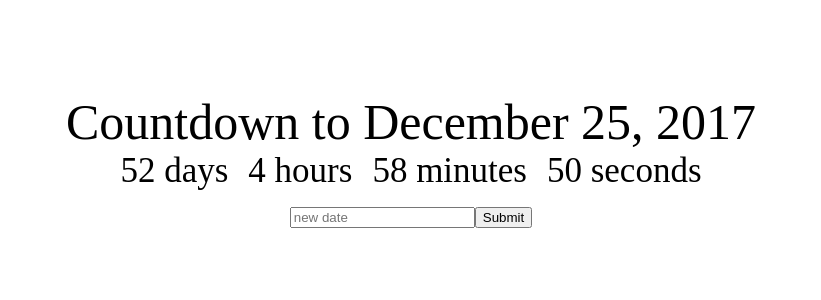
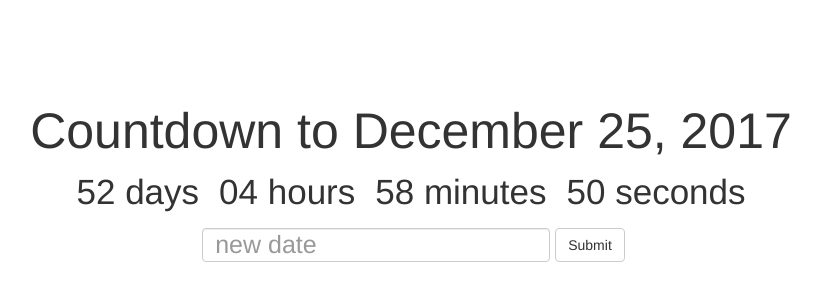
Before and after one commit to wes337/countdown-champ, a React (Create React App) app: page / in a window 1280 px wide. Shown: the part 160-460 px from the top of the page, without its empty margins (229-1050 px from the left). Built offline with nearby package versions, Linux system fonts and the light colour scheme.

Commit message:
added css and final app

```diff
--- a/package.json
+++ b/package.json
@@ -4,6 +4,7 @@
   "private": true,
   "dependencies": {
     "react": "^16.0.0",
+    "react-bootstrap": "^0.31.5",
     "react-dom": "^16.0.0",
     "react-scripts": "1.0.16"
   },
--- a/public/index.html
+++ b/public/index.html
@@ -19,6 +19,8 @@
       work correctly both with client-side routing and a non-root public URL.
       Learn how to configure a non-root public URL by running `npm run build`.
     -->
+    <!-- Latest compiled and minified CSS -->
+    <link rel="stylesheet" href="https://maxcdn.bootstrapcdn.com/bootstrap/latest/css/bootstrap.min.css">
     <title>React App</title>
   </head>
   <body>
--- a/src/App.css
+++ b/src/App.css
@@ -12,3 +12,8 @@
     display: inline;
     margin: 10px;
 }
+
+.Deadline-input {
+    font-size: 25px;
+    margin: 5px;
+}
--- a/src/App.jsx
+++ b/src/App.jsx
@@ -1,6 +1,7 @@
 import React, { Component } from 'react';
 import Clock from './Clock';
 import './App.css';
+import { Form, FormControl, Button } from 'react-bootstrap';
 
 class App extends Component {
     constructor(props) {
@@ -24,15 +25,16 @@ class App extends Component {
                     <Clock
                         deadline={this.state.deadline}
                     />
-                <div>
-                    <input
-                    placeholder='new date'
-                    onChange={event => this.setState({newDeadline: event.target.value})}
+                <Form inline>
+                    <FormControl
+                        className="Deadline-input"
+                        placeholder='new date'
+                        onChange={event => this.setState({newDeadline: event.target.value})}
                     />
-                    <button onClick={() => this.changeDeadline()}>
+                    <Button onClick={() => this.changeDeadline()}>
                         Submit
-                    </button>
-                </div>
+                    </Button>
+                </Form>
             </div>
         )
     }
--- a/src/Clock.jsx
+++ b/src/Clock.jsx
@@ -20,6 +20,10 @@ class Clock extends Component {
         setInterval(() => this.getTimeUntil(this.props.deadline), 1000);
     }
 
+    leading0(num) {
+        return num < 10 ? '0' + num : num;
+    }
+
     getTimeUntil(deadline) {
         const time = Date.parse(deadline) - Date.parse(new Date());
         const seconds = Math.floor((time/1000) % 60);
@@ -32,10 +36,10 @@ class Clock extends Component {
     render() {
         return (
             <div>
-                <div className="Clock-days">{this.state.days} days</div>
-                <div className="Clock-hours">{this.state.hours} hours</div>
-                <div className="Clock-minutes">{this.state.minutes} minutes</div>
-                <div className="Clock-seconds">{this.state.seconds} seconds</div>
+                <div className="Clock-days">{this.leading0(this.state.days)} days</div>
+                <div className="Clock-hours">{this.leading0(this.state.hours)} hours</div>
+                <div className="Clock-minutes">{this.leading0(this.state.minutes)} minutes</div>
+                <div className="Clock-seconds">{this.leading0(this.state.seconds)} seconds</div>
             </div>
         )
     }
```
Also changed, not shown: 1 other file (tests, documents, lock files or other folders).
